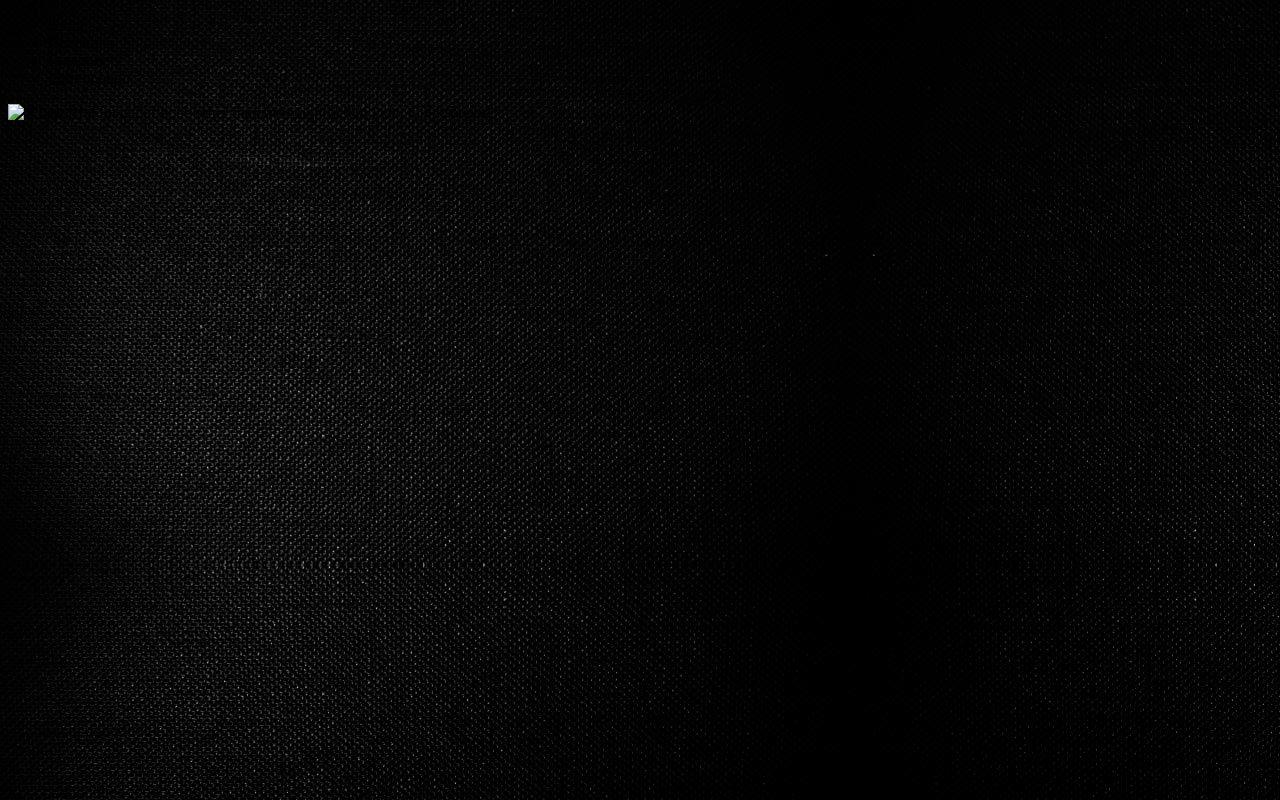
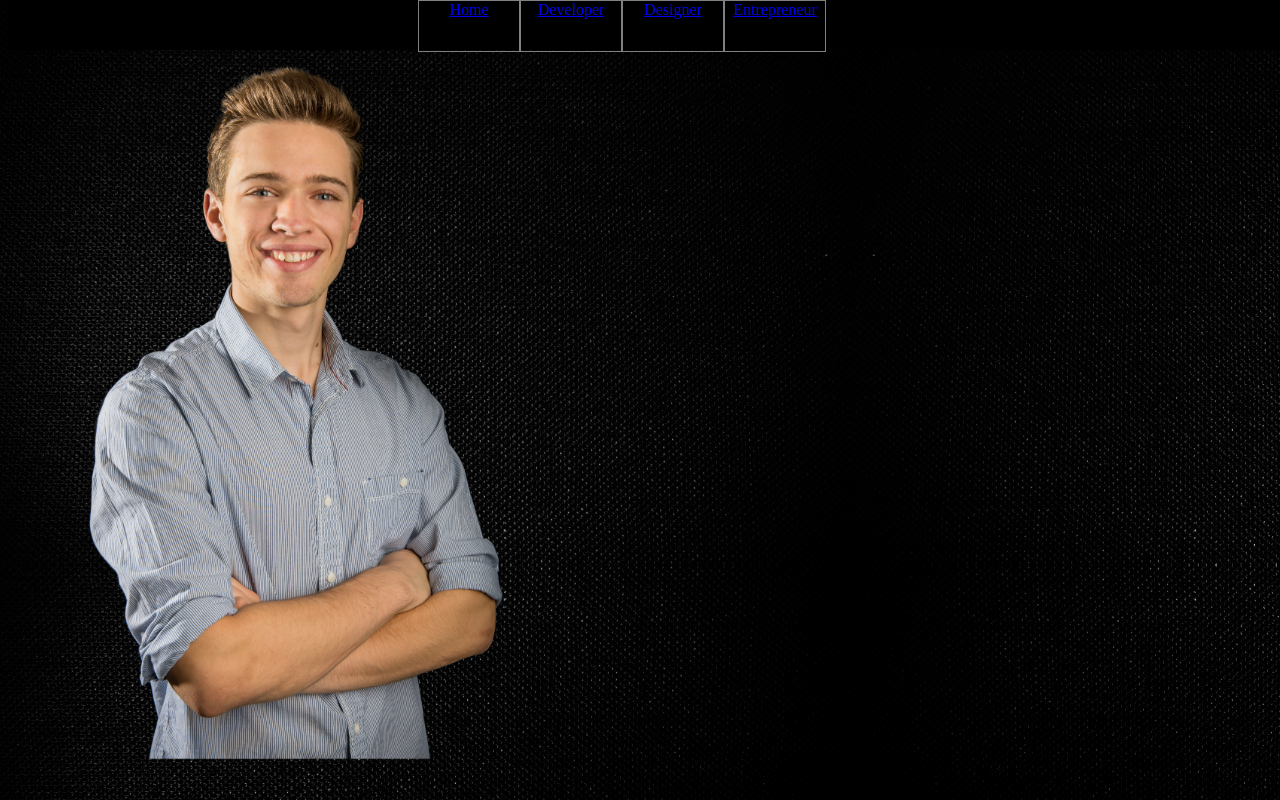
Before and after one commit to petergok/personal-website, a plain HTML site: page public/index.html in a window 1280 px wide. Drawn offline with Linux system fonts and the light colour scheme.

Commit message:
Started to create the navbar and added the image for large browsers

```diff
--- a/public/css/stylesheet.css
+++ b/public/css/stylesheet.css
@@ -1,8 +1,39 @@
+#navbar {
+	display: block;
+	background: black;
+	height: 50px;
+	position: absolute;
+	top: 0px;
+	width: 100%;
+	border: 0;
+	padding: 0;
+}
+
 #navbar ul {
+	margin-left: auto;
+	margin-right: auto;
+	width: 500px;
+	margin-top: 0px;
+	margin-bottom: 0px;
+}
+
+#navbar li {
+	display: inline-block;
+	width: 100px;
+	height: 50px;
+	background: black;
+	color: white;
+	text-align: center;
+	border: 1px solid gray;
+	float: left;
+	background: transparent;
 }
 
 img {
-	min-width: 100%;
+	max-width: 100%;
+	position: absolute;
+	top: 60px;
+	margin-left: 70px;
 }
 
 body {
--- a/public/index.html
+++ b/public/index.html
@@ -8,15 +8,23 @@
   <body>
   	<nav id="navbar">
   		<ul>
-  			<li id="home">Home</li>
-  			<li id="developer">Developer</li>
-  			<li id="designer">Designer</li>
-  			<li id="entrepreneur">Entrepreneur</li>
+  			<li id="home">
+  				<a href="/">Home</a>
+  			</li>
+  			<li id="developer">
+  				<a href="developer.html">Developer</a>
+  			</li>
+  			<li id="designer">
+  				<a href="designer.html">Designer</a>
+  			</li>
+  			<li id="entrepreneur">
+  				<a href="entrepreneur">Entrepreneur</a>
+  			</li>
   		</ul>
   	</nav>
   	<span data-picture data-alt="A beautiful image of none other than the magnificient Peter Gokhshteyn!">
   		<span data-src="images/selfPhotoSmall.png"></span>
-  		<span data-src="images/selfPhotoMedium.png" data-media="min-width: 400px"></span>
+  		<span data-src="images/selfPhotoLarge.png" data-media="(min-width: 800px)"></span>
 
   		<!-- Fallback content for non-JS browsers. Same img src as the initial, unqualified source element. -->
         <noscript>
```
Also changed, not shown: public/images/selfPhotoLarge.png (added), public/js/picturefill.js (indentation only), 1 other file.
